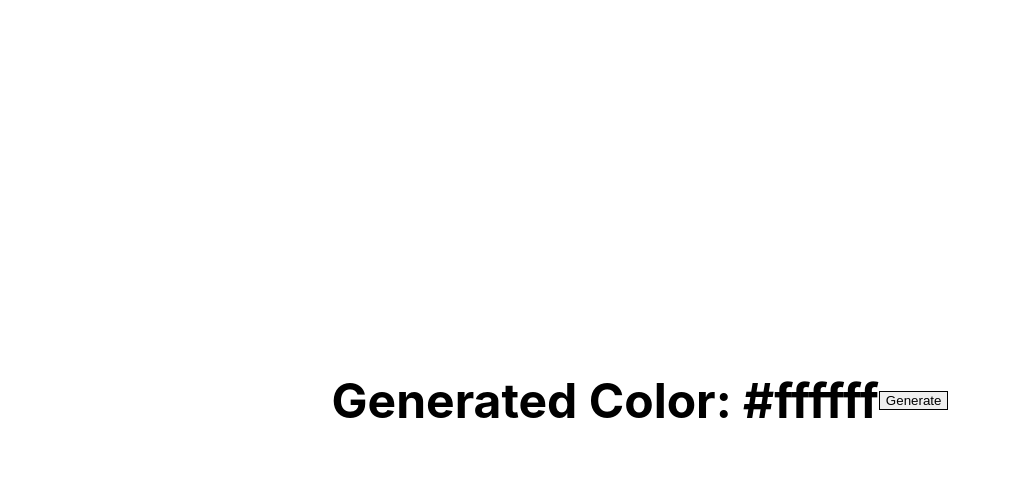
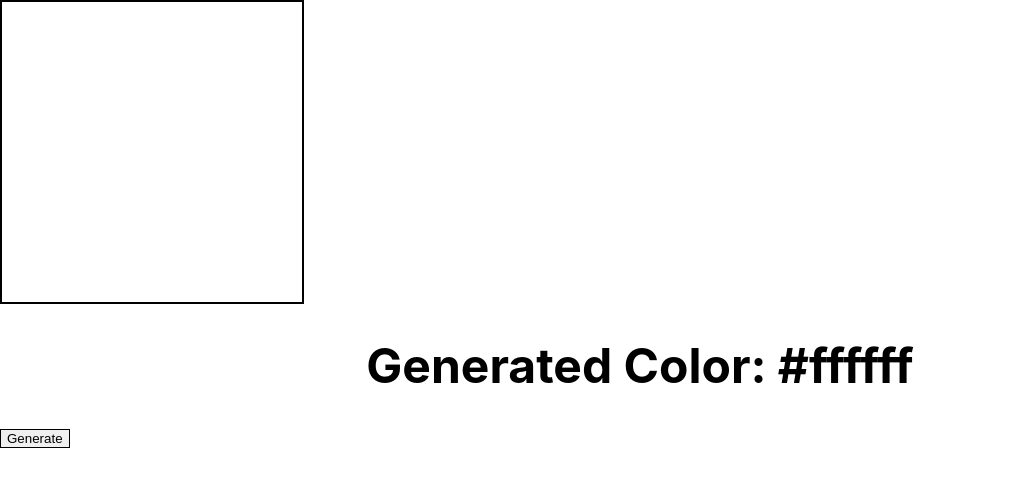
Before and after one commit to anadelic/react-random-color-generator, a React (Create React App) app: page / in a window 1280 px wide. Shown: the top 486 px of the page, without its empty margins (0-1011 px from the left). Built offline with nearby package versions, Linux system fonts and the light colour scheme.

Commit message:
Fix button

```diff
--- a/src/App.js
+++ b/src/App.js
@@ -9,17 +9,20 @@ export default function App() {
   };
 
   return (
+    <>
       <div
         style={{
           backgroundColor: hex,
-        display: 'flex',
-        justifyContent: 'center',
-        alignItems: 'center',
-        height: '100vh',
           transition: '2s',
+          width: '300px',
+          height: '300px',
+          border: '2px solid black',
         }}
       >
-      <h1 style={{ fontSize: '48px', color: 'black' }}>
+        {' '}
+      </div>
+      <div>
+        <h1 style={{ fontSize: '48px', color: 'black', textAlign: 'center' }}>
           Generated Color: {hex}
         </h1>{' '}
         <button
@@ -27,10 +30,12 @@ export default function App() {
           style={{
             border: '1px solid black',
             boxShadow: 'black',
+            margin: 'auto',
           }}
         >
           Generate
-      </button>{' '}
+        </button>
       </div>
+    </>
   );
 }
```
Lines whose indentation alone changed are shown as unchanged.
